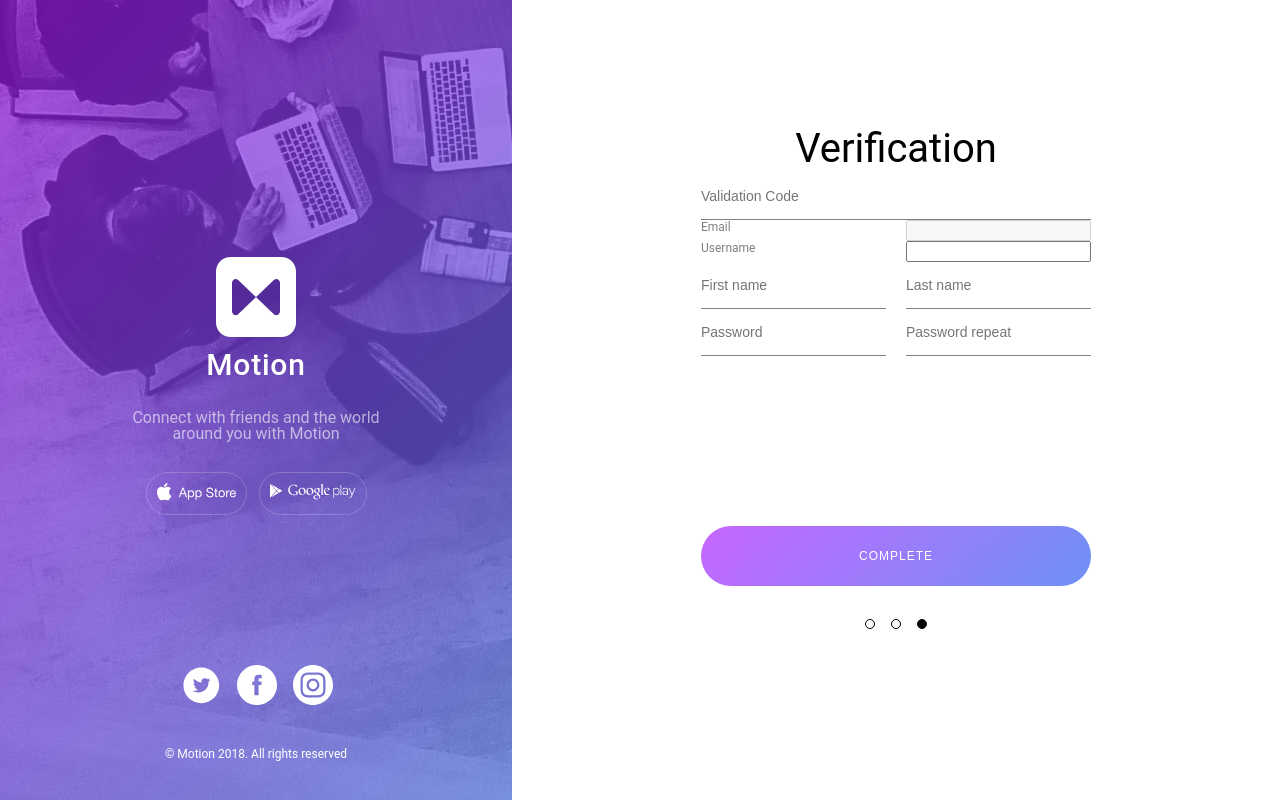
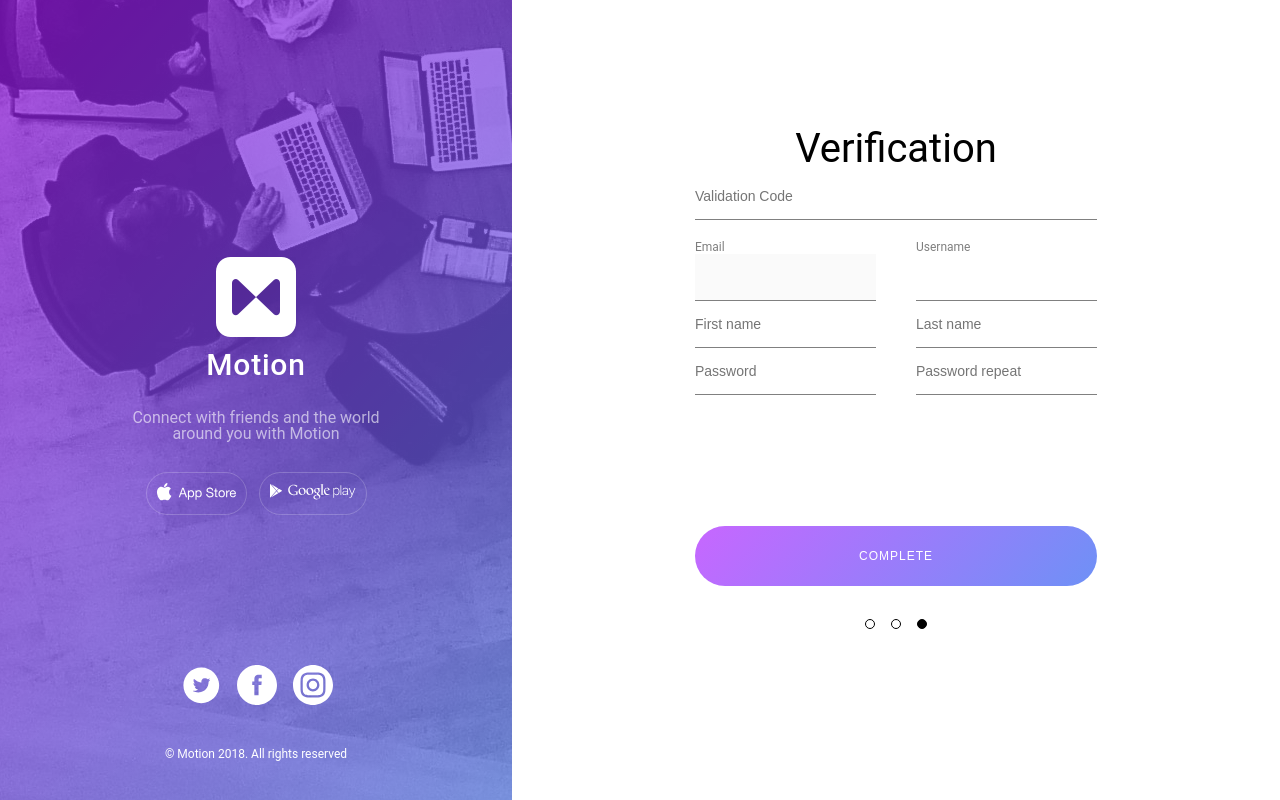
Before and after one commit to juangallego17ssa/Motion-Frontend, a React (Create React App) app: page /home/validation in a window 1280 px wide. Built offline with nearby package versions, Linux system fonts and the light colour scheme.

Commit message:
Fixing the style for user and email inputs

```diff
--- a/src/pages/SignUp/Components/SignIn/SignIn.style.js
+++ b/src/pages/SignUp/Components/SignIn/SignIn.style.js
@@ -76,13 +76,14 @@ const DivStyled = styled.div `
                 width: 100%;
                 display:grid;
                 grid-template-columns:1fr 1fr;
-                column-gap: 20px;
+                column-gap: 40px;
 
                 .val-width{
                     display:grid;
                     grid-column-start:1;
                     grid-column-end:-1;
                     width: 100%;
+                    padding-bottom:20px;
 
 
 
--- a/src/pages/SignUp/Components/Validation/Validation.js
+++ b/src/pages/SignUp/Components/Validation/Validation.js
@@ -139,10 +139,16 @@ const Validation = () => {
                             <div className="val-width">
                                 <input className="input-code" type="text" placeholder="Validation Code" value={code} onChange={handleCodeChange}/>
                             </div>
-                            <label className="email-and-user" for="email">Email</label>
-                            <input type="text" value={email} disabled={"disabled"}/>
-                            <label for="username" className="email-and-user">Username</label>
-                            <input id="username" type="text" placeholder={username} value={username} onChange={handleUsernameChange}/>
+                            <div>
+                                <label className="email-and-user" for="email">Email</label>
+                                <input type="text" className="name-and-pass" value={email} disabled={"disabled"}/>
+                            </div>
+
+                            <div>
+                                <label for="username" className="email-and-user">Username</label>
+                                <input id="username" className="name-and-pass" type="text" placeholder={username} value={username} onChange={handleUsernameChange}/>
+                            </div>
+
                             <input className="name-and-pass" id="firstName" type="text" placeholder="First name" value={firstName} onChange={handleFirstNameChange}/>
                             <input className="name-and-pass" id="lastName" type="text" placeholder="Last name" value={lastName} onChange={handleLastNameChange}/>
                             <input className="name-and-pass" id="password" type="password" placeholder="Password" value={password} onChange={handlePasswordChange}/>
```
